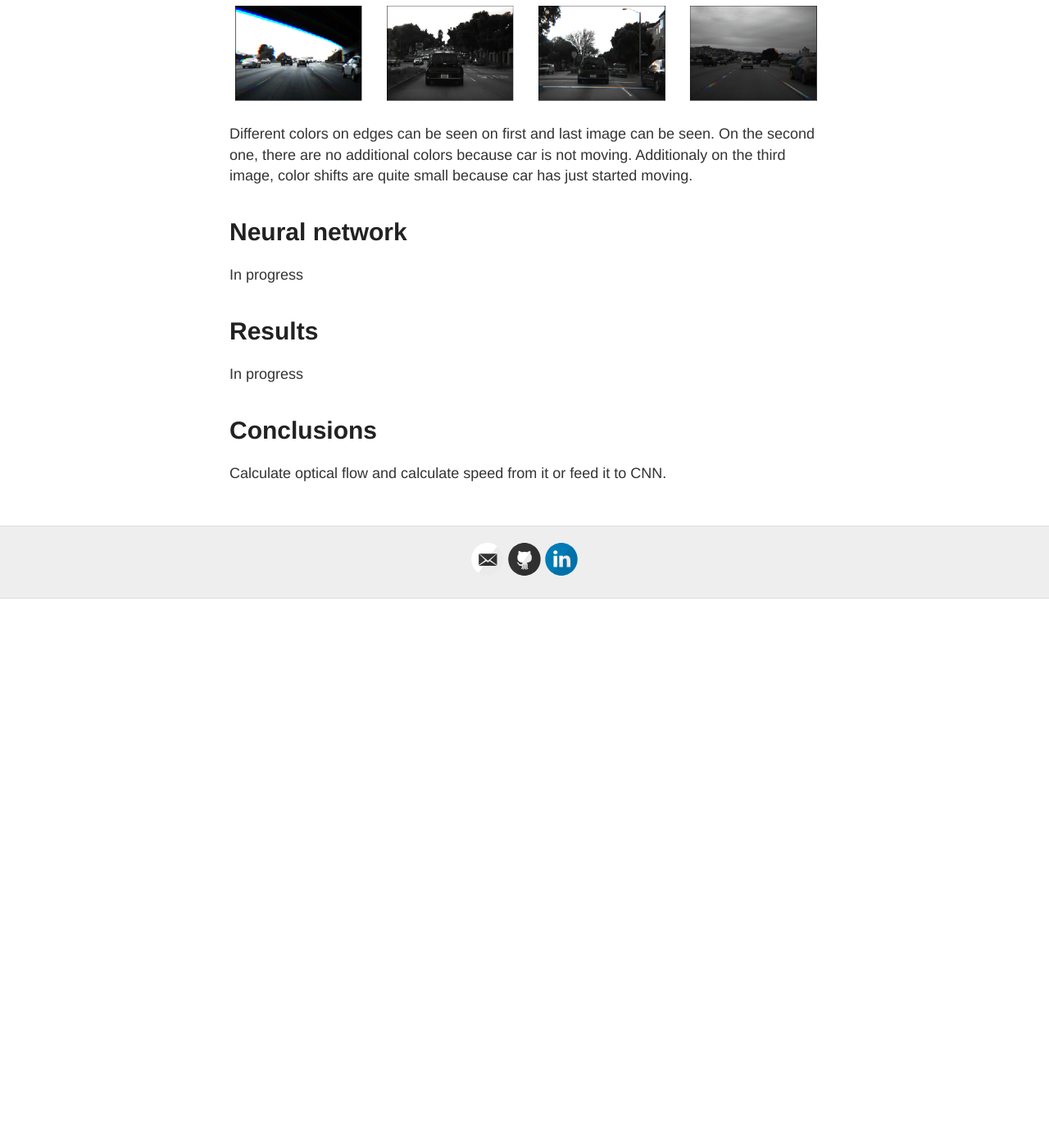
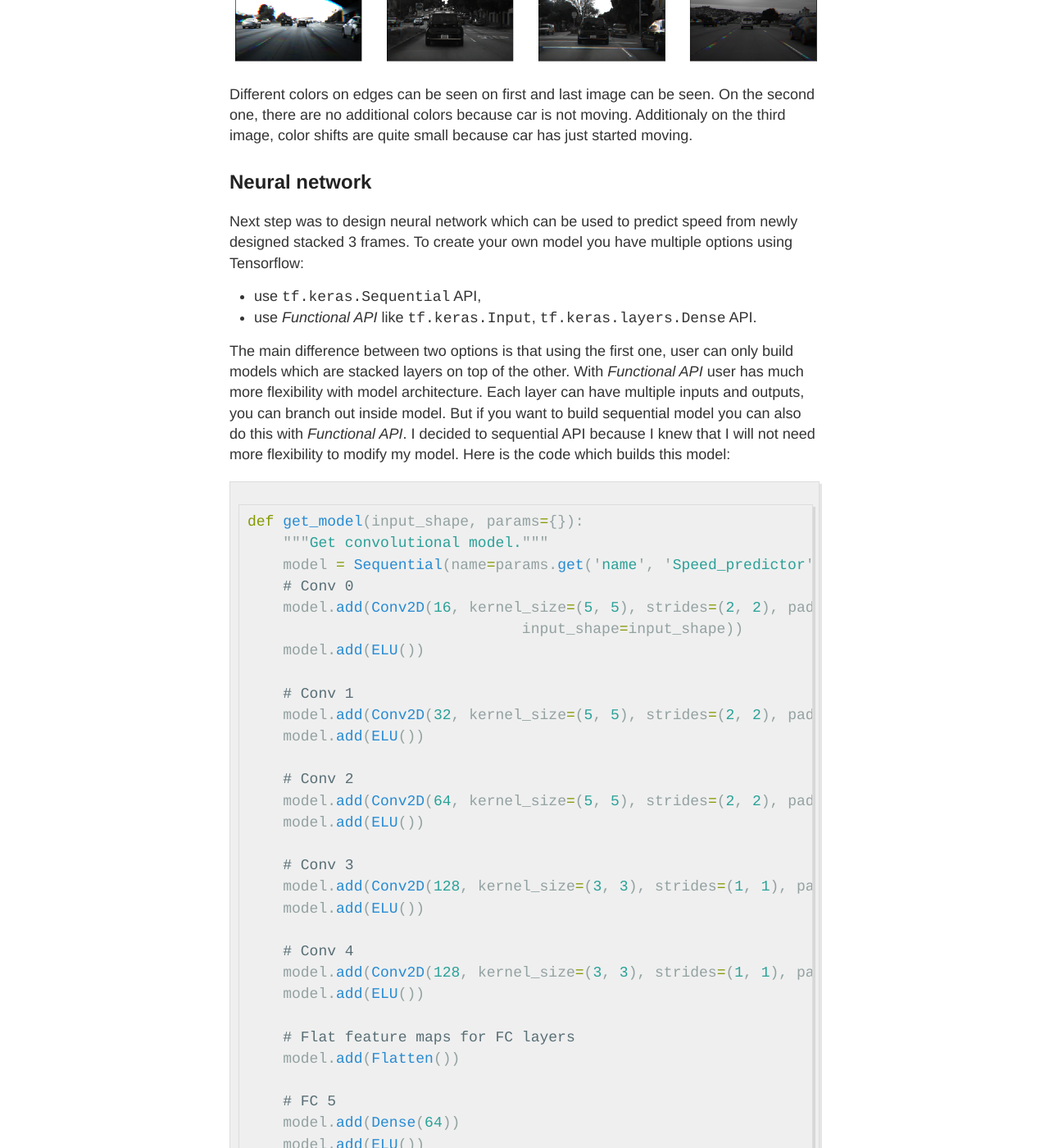
Before and after one commit to styczen/styczen.github.io, a Jekyll site: the page built from _posts/2022-1-10-speed-challenge.md, in a window 1280 px wide and 1400 px high, scrolled down 3203 px. Shown: the whole window at 82% size. Built offline with Jekyll 4.4.1, drawn with Linux system fonts in a browser that asks for light colours; before the commit the page ends 3933 px from its top, so only the background shows below that; some of the changed text lies outside the part shown.

Commit message:
Start describing model architecture

````diff
--- a/_posts/2022-1-10-speed-challenge.md
+++ b/_posts/2022-1-10-speed-challenge.md
@@ -3,8 +3,8 @@ layout: post
 title: Speed challenge
 ---
 
-The goal of this small project was to predict speed of the car from video stream
-and also learn how to write Tensorflow workflow.
+The goal of this project was to predict speed of the car from video stream
+and also learn how to write neural networks and datasets in Tensorflow.
 
 This post describes my thought process for predicting speed of a driving
 car from video stream. The solution provided was to [Comma.ai speed challenge](https://github.com/commaai/speedchallenge).
@@ -20,7 +20,7 @@ corresponding speed:
 
 ![](/images/speed-challenge/random_batch.png)
 
-# Preprocessing
+## Preprocessing
 
 As you can see there is a lot of unnecesary information like [vignetting](https://en.wikipedia.org/wiki/Vignetting)
 on the edges of the images which is brightness reduction closer to the periphery.
@@ -43,7 +43,7 @@ which can be used to calculate motion of objects. In particular measuring motion
 some characteristic points. One of the most common algorithms to calculate optical
 flow is [Lucas-Kanade method](https://en.wikipedia.org/wiki/Lucas%E2%80%93Kanade_method).
 
-# Deep learning
+## Deep learning
 
 During the time when I was looking at this challenge, I was learning about Tensorflow from
 Google which is a free and open-source library which is used to train and run inference
@@ -59,7 +59,7 @@ for which user has to implement `__getitem__` and `__len__` methods. First one r
 input data, in our case images of some kind, in *batches* which are multiple images.
 Later they are run through the network at once.
 
-# Input data format
+## Input data format
 
 I knew that I cannot just load image and expect network to predict speed from single frame.
 Network is not able to learn anything substantial from static frame. There might be some blurs
@@ -82,14 +82,88 @@ Different colors on edges can be seen on first and last image can be seen. On th
 there are no additional colors because car is not moving. Additionaly on the third image,
 color shifts are quite small because car has just started moving.
 
-# Neural network
+## Neural network
+
+Next step was to design neural network which can be used to predict speed from newly
+designed stacked 3 frames. To create your own model you have multiple options using
+Tensorflow:
+
+- use `tf.keras.Sequential` API,
+- use *Functional API* like `tf.keras.Input`, `tf.keras.layers.Dense` API.
+
+The main difference between two options is that using the first one, user can only build
+models which are stacked layers on top of the other. With *Functional API* user has much
+more flexibility with model architecture. Each layer can have multiple inputs and outputs,
+you can branch out inside model. But if you want to build sequential model you can also
+do this with *Functional API*. I decided to sequential API because I knew that I will
+not need more flexibility to modify my model. Here is the code which builds this model:
+
+```python
+def get_model(input_shape, params={}):
+    """Get convolutional model."""
+    model = Sequential(name=params.get('name', 'Speed_predictor'))
+    # Conv 0
+    model.add(Conv2D(16, kernel_size=(5, 5), strides=(2, 2), padding='same',
+                               input_shape=input_shape))
+    model.add(ELU())
+
+    # Conv 1
+    model.add(Conv2D(32, kernel_size=(5, 5), strides=(2, 2), padding='same'))
+    model.add(ELU())
+
+    # Conv 2
+    model.add(Conv2D(64, kernel_size=(5, 5), strides=(2, 2), padding='same'))
+    model.add(ELU())
+
+    # Conv 3
+    model.add(Conv2D(128, kernel_size=(3, 3), strides=(1, 1), padding='same'))
+    model.add(ELU())
+
+    # Conv 4
+    model.add(Conv2D(128, kernel_size=(3, 3), strides=(1, 1), padding='same'))
+    model.add(ELU())
+
+    # Flat feature maps for FC layers
+    model.add(Flatten())
+
+    # FC 5
+    model.add(Dense(64))
+    model.add(ELU())
+
+    # FC 6
+    model.add(Dense(32))
+    model.add(ELU())
+
+    # # FC 7
+    # model.add(Dense(16))
+    # model.add(ELU())
+
+    # FC 8
+    model.add(Dense(1))
+
+    # Compile model
+    model.compile(optimizer=params.get('optimizer', Adam()),
+                  loss=params.get('loss', 'mse'),
+                  metrics=params.get('metrics', ['mae']))
+    return model
+```
+
+Firstly, I stacked 5 convolutional layers with `ELU` (Exponential Linear Unit)
+activation function. Most of the time users use `ReLu` (Rectified Linear Units) but there
+are some differences between both:
+
+- `ELU` becomes smooth slowly whereas `ReLu` zeros sharply when input is 0 or less,
+- `ReLu` can make some gradients die because you have no information what happened to neuron when it is negative.
+
+For those reasons and because `ELU` is a strong alternative to `ReLu` I decided to use those
+as activation function.
+
+
+
+## Results
 
 In progress
 
-# Results
-
-In progress
-
-# Conclusions
+## Conclusions
 
 Calculate optical flow and calculate speed from it or feed it to CNN.
````
